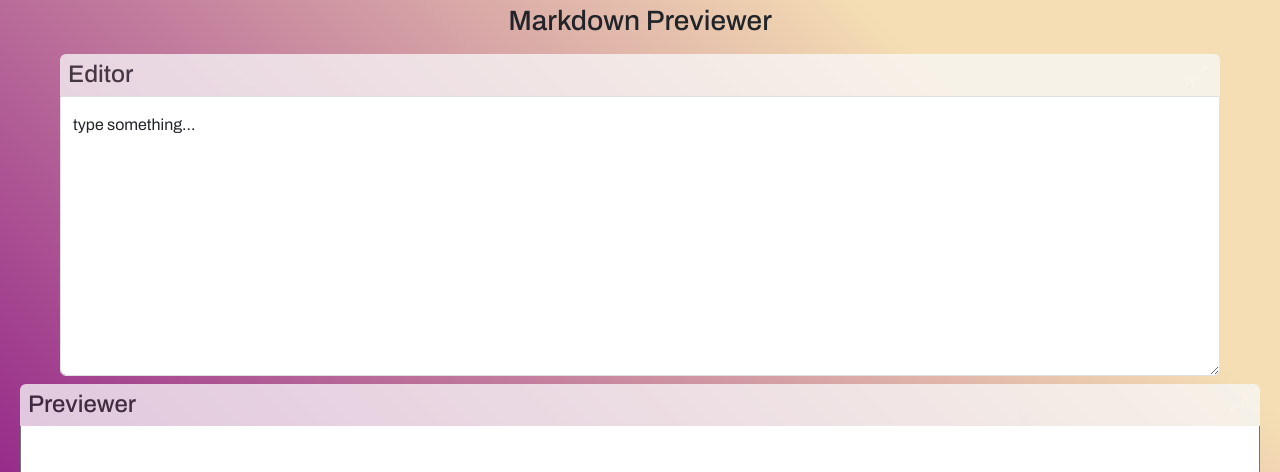
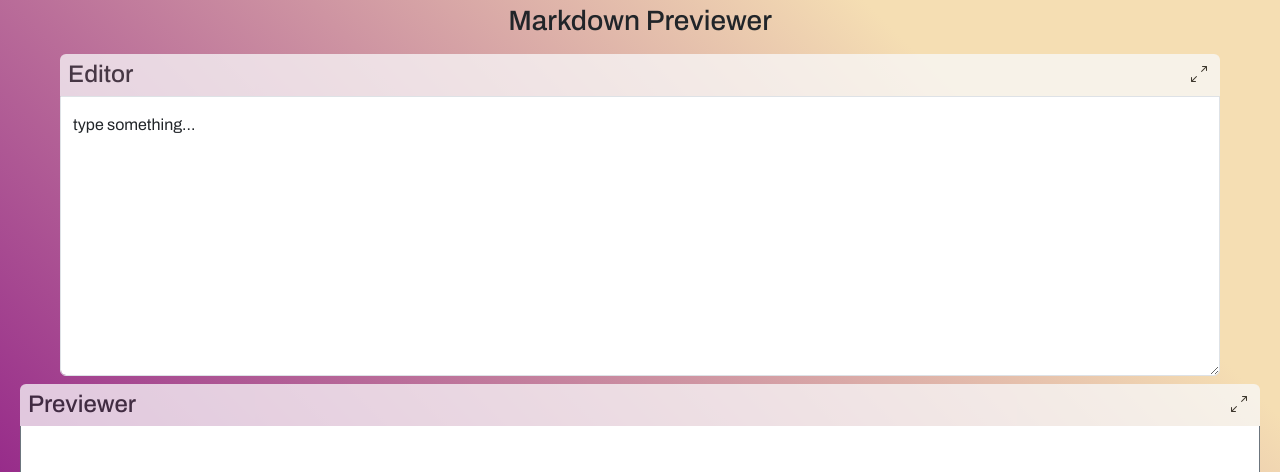
Before and after one commit to Izrael707/mark-down-previewer, a React (Vite) app: page / in a window 1280 px wide. Shown: the top 472 px of the page. Built offline with nearby package versions, Linux system fonts and the light colour scheme.

Commit message:
changed icon colors

```diff
--- a/src/components/Editor.jsx
+++ b/src/components/Editor.jsx
@@ -25,7 +25,7 @@ const Editor = ({
 				<h4 className="mb-0">Editor</h4>
 				<button
 					onClick={handleIconClick}
-					className="btn p-1 text-white"
+					className="btn p-1 text-black"
 					role="button"
 				>
 					<i className={iconStyles}></i>
--- a/src/components/Previewer.jsx
+++ b/src/components/Previewer.jsx
@@ -15,7 +15,7 @@ const Previewer = ({ markedDownText, previewerIconClicked, setPreviewerIconClick
 				<h4 className="mb-0">Previewer</h4>
 				<button
 					onClick={handleIconClick}
-					className="btn p-1 text-white"
+					className="btn p-1 text-black"
 					role="button"
 				>
 					<i className={iconStyles}></i>
```
